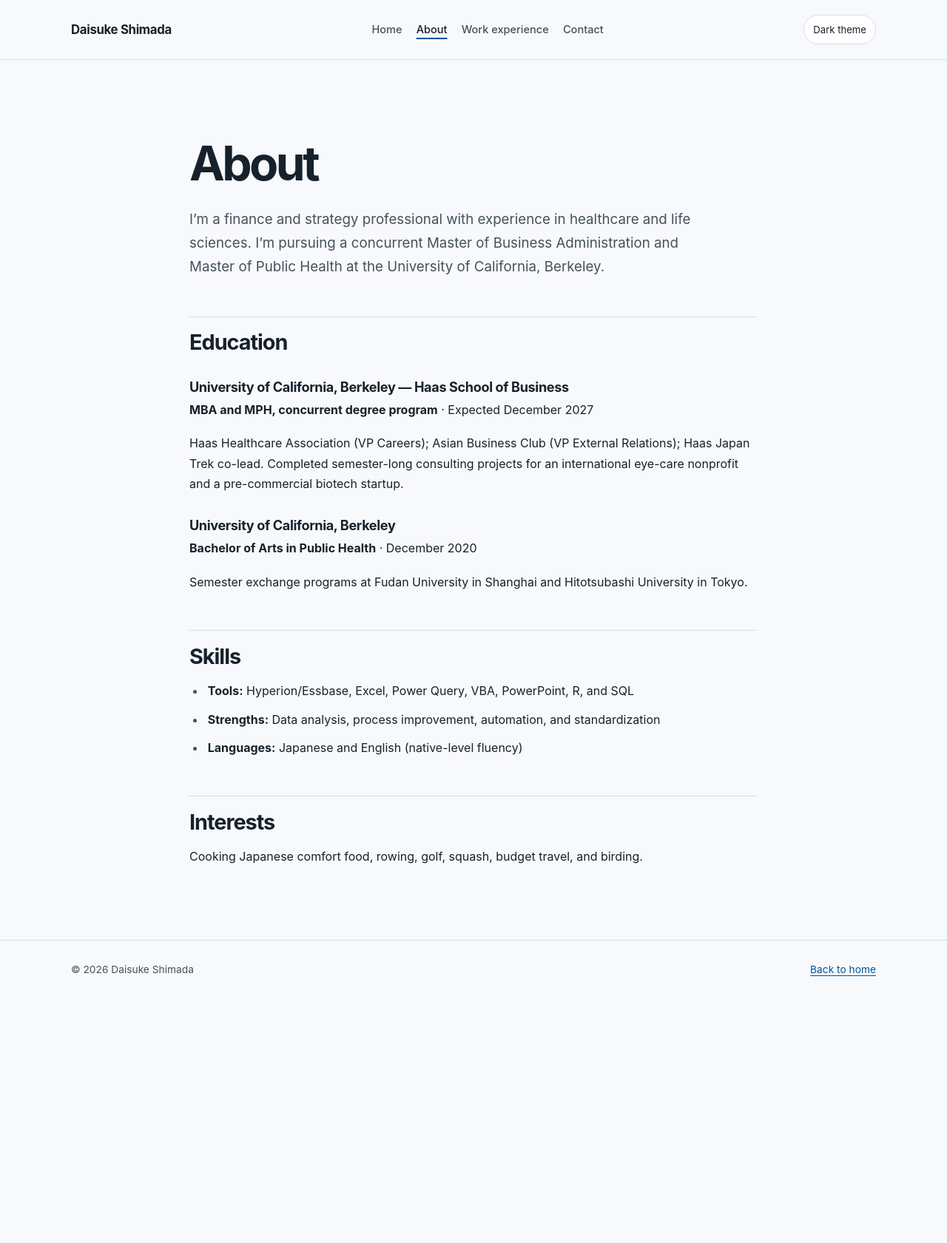
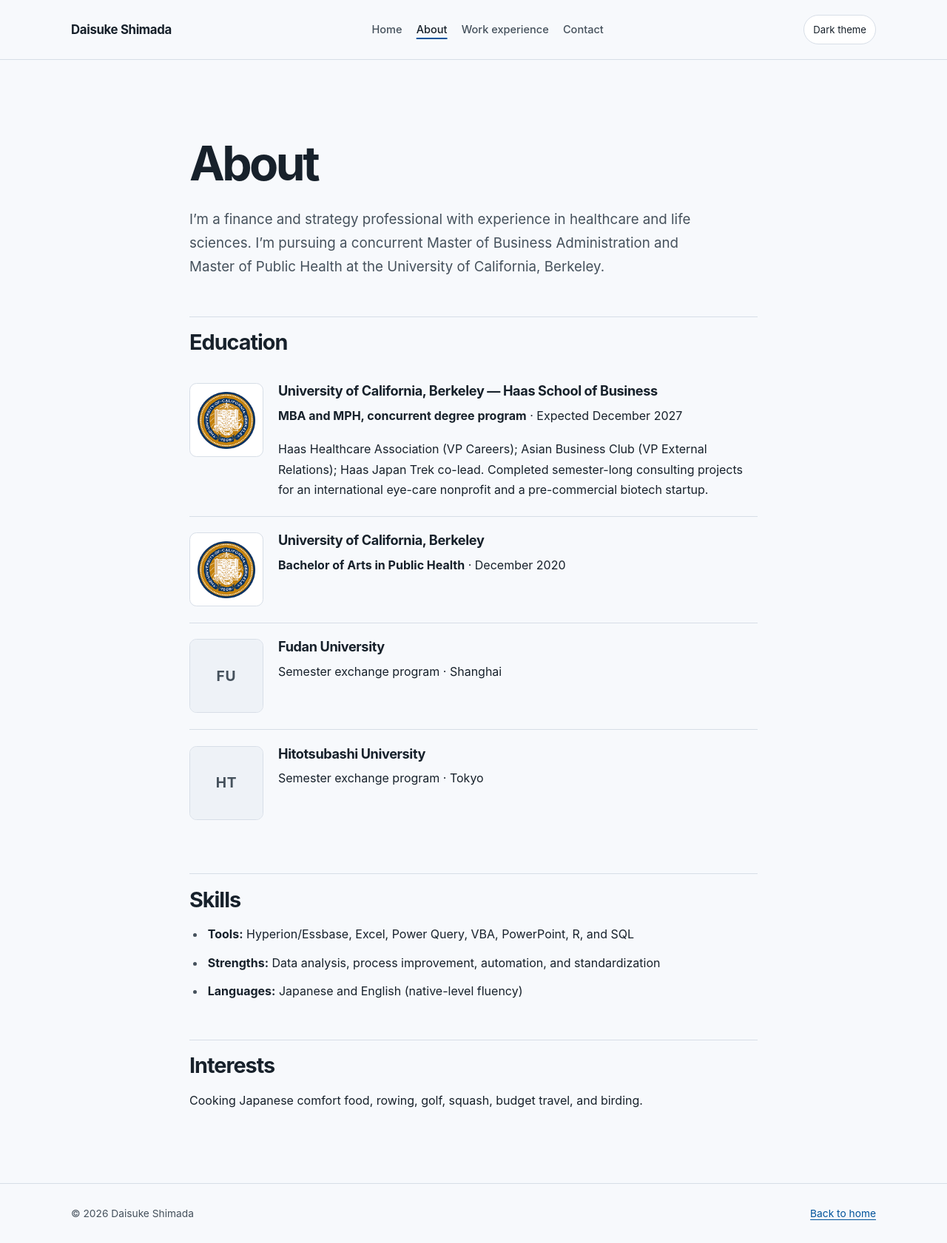
Before and after one commit to dshimada98/dshimada98.github.io, a Jekyll site: the page built from about.md, in a window 1280 px wide. Shown: the whole page at 74% size. Built offline with Jekyll 4.4.1, drawn with Linux system fonts in a browser that asks for light colours; before the commit the page ends 1352 px from its top, so only the background shows below that.

```diff
--- a/_config.yml
+++ b/_config.yml
@@ -9,6 +9,7 @@ permalink: pretty
 exclude:
   - attached_assets
   - PLAN.md
+  - Change1.md
   - README.md
   - Gemfile
   - Gemfile.lock
--- /dev/null
+++ b/_includes/organization-entry.html
@@ -0,0 +1,12 @@
+<article class="organization-entry">
+  <div class="organization-entry__mark" aria-hidden="true">
+    {% if include.logo %}
+      <img src="{{ include.logo | relative_url }}" alt="" loading="lazy" decoding="async">
+    {% else %}
+      <span class="organization-entry__initials">{{ include.initials | escape }}</span>
+    {% endif %}
+  </div>
+  <div class="organization-entry__content">
+    {{ include.content | markdownify }}
+  </div>
+</article>
--- a/about.md
+++ b/about.md
@@ -11,17 +11,35 @@ I’m a finance and strategy professional with experience in healthcare and life
 
 ## Education
 
+{% capture haas_education %}
 ### University of California, Berkeley — Haas School of Business
 
 **MBA and MPH, concurrent degree program** · Expected December 2027
 
 Haas Healthcare Association (VP Careers); Asian Business Club (VP External Relations); Haas Japan Trek co-lead. Completed semester-long consulting projects for an international eye-care nonprofit and a pre-commercial biotech startup.
+{% endcapture %}
+{% include organization-entry.html logo="/assets/logos/uc-berkeley-seal.png" content=haas_education %}
 
+{% capture berkeley_education %}
 ### University of California, Berkeley
 
 **Bachelor of Arts in Public Health** · December 2020
+{% endcapture %}
+{% include organization-entry.html logo="/assets/logos/uc-berkeley-seal.png" content=berkeley_education %}
 
-Semester exchange programs at Fudan University in Shanghai and Hitotsubashi University in Tokyo.
+{% capture fudan_education %}
+### Fudan University
+
+Semester exchange program · Shanghai
+{% endcapture %}
+{% include organization-entry.html initials="FU" content=fudan_education %}
+
+{% capture hitotsubashi_education %}
+### Hitotsubashi University
+
+Semester exchange program · Tokyo
+{% endcapture %}
+{% include organization-entry.html initials="HT" content=hitotsubashi_education %}
 
 ## Skills
 
--- a/assets/css/site.css
+++ b/assets/css/site.css
@@ -308,6 +308,60 @@ p {
   color: var(--muted);
 }
 
+.organization-entry {
+  display: grid;
+  grid-template-columns: 6.25rem minmax(0, 1fr);
+  align-items: start;
+  gap: 1.25rem;
+  padding-block: 1.35rem;
+}
+
+.organization-entry + .organization-entry {
+  border-top: 1px solid var(--border);
+}
+
+.organization-entry__mark {
+  display: grid;
+  width: 6.25rem;
+  aspect-ratio: 1;
+  place-items: center;
+  overflow: hidden;
+  border: 1px solid var(--border);
+  border-radius: 0.6rem;
+  background: #ffffff;
+}
+
+.organization-entry__mark img {
+  display: block;
+  width: 100%;
+  height: 100%;
+  padding: 0.65rem;
+  object-fit: contain;
+}
+
+.organization-entry__initials {
+  display: grid;
+  width: 100%;
+  height: 100%;
+  place-items: center;
+  background: var(--subtle);
+  color: var(--muted);
+  font-size: 1.2rem;
+  font-weight: 750;
+  letter-spacing: 0.04em;
+}
+
+.organization-entry__content h2,
+.organization-entry__content h3 {
+  margin: 0 0 0.55rem;
+  padding: 0;
+  border: 0;
+}
+
+.organization-entry__content > :last-child {
+  margin-bottom: 0;
+}
+
 .page-content h2 + p strong {
   color: var(--text);
 }
@@ -383,6 +437,20 @@ p {
     padding-block: 3.25rem 4rem;
   }
 
+  .organization-entry {
+    grid-template-columns: 4.75rem minmax(0, 1fr);
+    gap: 1rem;
+    padding-block: 1.1rem;
+  }
+
+  .organization-entry__mark {
+    width: 4.75rem;
+  }
+
+  .organization-entry__mark img {
+    padding: 0.45rem;
+  }
+
   h2 {
     margin-top: 2.6rem;
   }
@@ -396,4 +464,13 @@ p {
   .primary-nav a {
     font-size: 0.82rem;
   }
+
+  .organization-entry {
+    grid-template-columns: 4rem minmax(0, 1fr);
+    gap: 0.8rem;
+  }
+
+  .organization-entry__mark {
+    width: 4rem;
+  }
 }
```
Also changed, not shown: Change1.md (added, +28 -0 lines), work-experience.md (+9 -0 lines), assets/logos/astrazeneca-mark.png (added), assets/logos/inkspace-imaging.png (added), assets/logos/lek-consulting-wordmark.jpg (added), assets/logos/uc-berkeley-seal.png (added), 1 other file.
